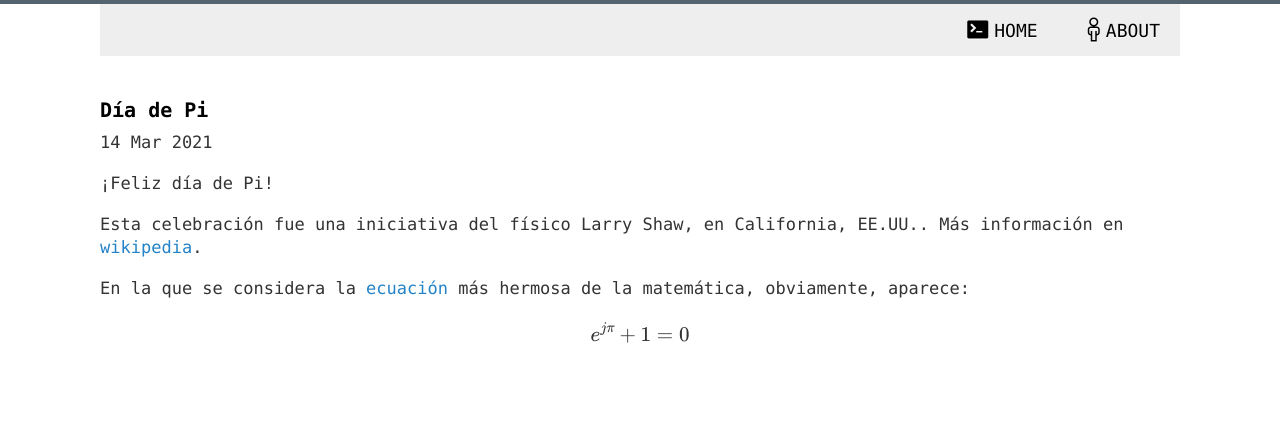
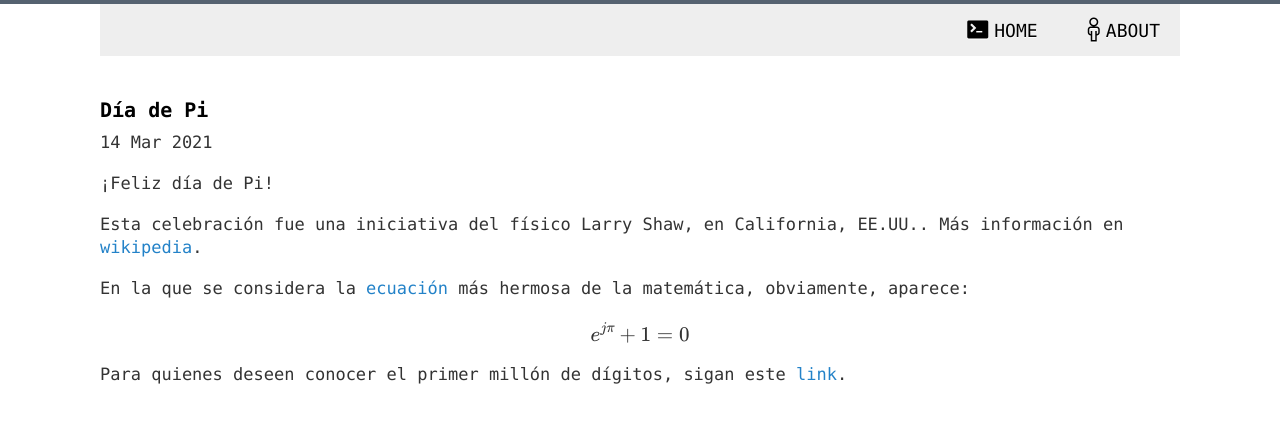
Before and after one commit to 1nv1/UTN-FRN-ASS, a Jekyll site: the page built from _posts/2021-03-14-PiDay.markdown, in a window 1280 px wide. Shown: the top 423 px of the page. Built offline with Jekyll 4.4.1, drawn with Linux system fonts in a browser that asks for light colours; formulas are drawn with MathJax 3; comment, search, counter and statistics services are not loaded.

Commit message:
Added link to PiDay post

```diff
--- a/_posts/2021-03-14-PiDay.markdown
+++ b/_posts/2021-03-14-PiDay.markdown
@@ -16,3 +16,5 @@ En la que se considera la [ecuación](https://www.livescience.com/51399-eulers-i
 obviamente, aparece:
 
 $$ e^{j\pi} + 1 = 0 $$
+
+Para quienes deseen conocer el primer millón de dígitos, sigan este [link](https://www.piday.org/million/).
```
